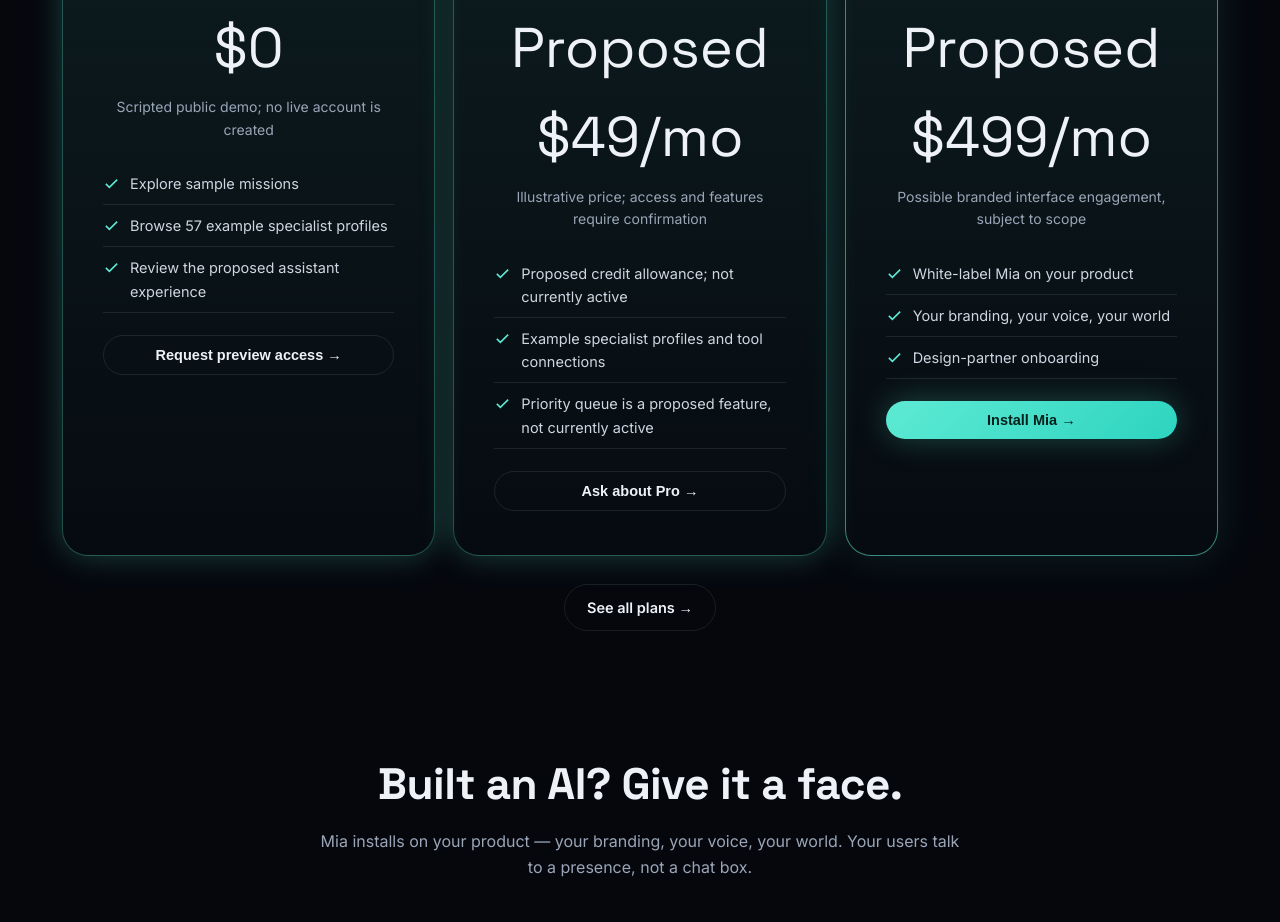
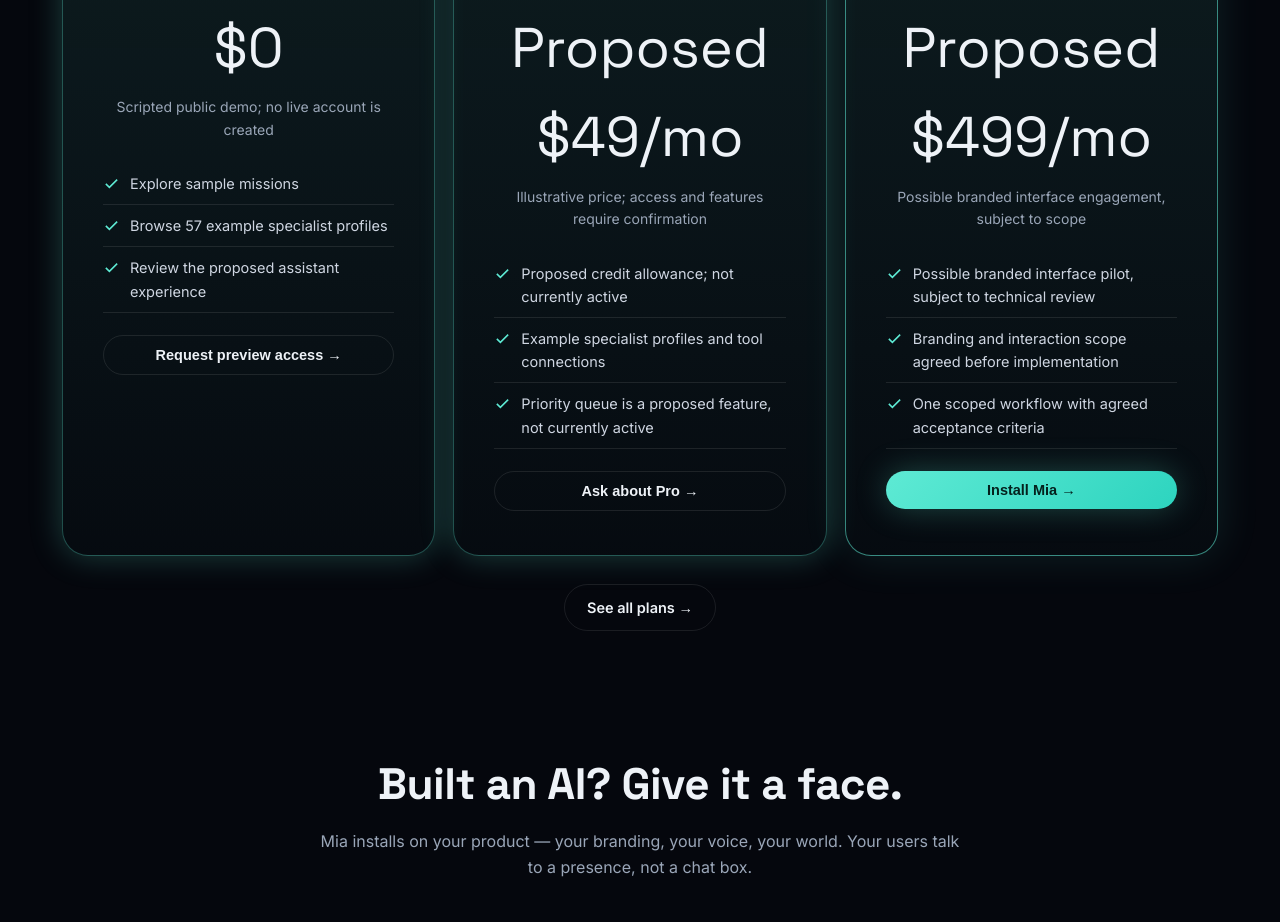
Before and after one commit to MohammedAbdelshafy/mia-ai-site, a plain HTML site: page index.html in a window 1280 px wide. Shown: the part 4518-5440 px from the top of the page. Drawn offline with Linux system fonts and the light colour scheme.

Commit message:
Remove unimplemented Mia credits and white-label claims from public preview

```diff
--- a/index.html
+++ b/index.html
@@ -194,9 +194,9 @@
         <div class="amt">Proposed $499<span>/mo</span></div>
         <p style="color:var(--mut);font-size:14px">Possible branded interface engagement, subject to scope</p>
         <ul>
-          <li><svg viewBox="0 0 24 24"><path d="M4 12.5l5 5L20 6.5"/></svg>White-label Mia on your product</li>
-          <li><svg viewBox="0 0 24 24"><path d="M4 12.5l5 5L20 6.5"/></svg>Your branding, your voice, your world</li>
-          <li><svg viewBox="0 0 24 24"><path d="M4 12.5l5 5L20 6.5"/></svg>Design-partner onboarding</li>
+          <li><svg viewBox="0 0 24 24"><path d="M4 12.5l5 5L20 6.5"/></svg>Possible branded interface pilot, subject to technical review</li>
+          <li><svg viewBox="0 0 24 24"><path d="M4 12.5l5 5L20 6.5"/></svg>Branding and interaction scope agreed before implementation</li>
+          <li><svg viewBox="0 0 24 24"><path d="M4 12.5l5 5L20 6.5"/></svg>One scoped workflow with agreed acceptance criteria</li>
         </ul>
         <button class="btn btn-teal" data-modal data-plan="agency" style="width:100%">Install Mia →</button>
       </div>
@@ -252,7 +252,7 @@
       <div class="dev rv"><svg viewBox="0 0 24 24"><rect x="7" y="2.5" width="10" height="19" rx="2.5"/><path d="M11 18.5h2M10 6l-2 3M14 6l2 3"/></svg><div><h3>Android App <span class="soon">Soon</span></h3><p>Coming soon</p></div></div>
     </div>
     <div class="perks rv">
-      <div class="perk"><b>25</b><span>Free credits<br>at launch</span></div>
+      <div class="perk"><b>Demo</b><span>Scripted task<br>walkthroughs</span></div>
       <div class="perk"><b>57</b><span>Example specialist<br>profiles</span></div>
       <div class="perk"><b>$0</b><span>No credit card<br>to join</span></div>
     </div>
@@ -266,7 +266,7 @@
       <details class="rv"><summary>What is Mia, exactly?</summary><div class="a">Mia is a character-led interface concept with example specialist profiles. The public demo is scripted; each tool and action must be connected and checked separately. The profile list itself does not run tasks.</div></details>
       <details class="rv"><summary>Is the demo on this page real?</summary><div class="a">The public chat and mission animations are simulated; they do not execute external tools. Live features require a separate runtime, configured connections and verified permissions. Request access to discuss a specific workflow.</div></details>
       <details class="rv"><summary>When does the preview open?</summary><div class="a">We're collecting design-partner interest. Join the waitlist for access updates; timing and any commercial offer will be confirmed individually.</div></details>
-      <details class="rv"><summary>What will it cost?</summary><div class="a">Preview is free and includes 25 launch credits. The prices shown are draft concepts, not available subscriptions. Features, access, payment terms and availability must be confirmed in writing before any offer. See the pricing page for the one-time Founding Lifetime offer and full business tiers.</div></details>
+      <details class="rv"><summary>What will it cost?</summary><div class="a">The public preview is free to explore and does not create an account or credit balance. The prices shown are draft concepts, not available subscriptions. Features, access, payment terms and availability must be confirmed in writing before any offer. See the pricing page for the one-time Founding Lifetime offer and full business tiers.</div></details>
       <details class="rv"><summary>Which devices are supported?</summary><div class="a">The web app works in any modern browser today, and it's installable on your phone like an app. Native iOS and Android apps are coming next.</div></details>
     </div>
   </div>
```
